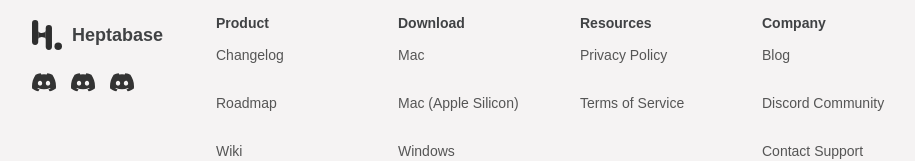
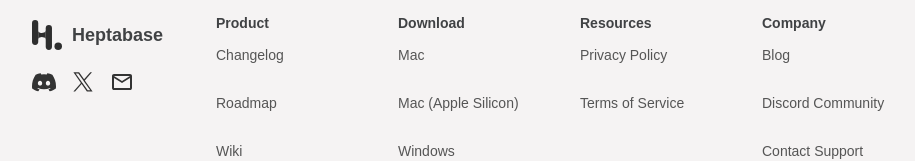
Before and after one commit to 9-Rahul/heptabse-ui, a React (Create React App) app: page / in a window 1280 px wide. Shown: the part 8465-8626 px from the top of the page, without its empty margins (128-1043 px from the left). Built offline with nearby package versions, Linux system fonts and the light colour scheme.

Commit message:
Final touches-2

```diff
--- a/src/MyComponents/Pages/Footer.jsx
+++ b/src/MyComponents/Pages/Footer.jsx
@@ -3,6 +3,7 @@
 import logo from '../Assets/Icons/logo.svg'
 import discord from '../Assets/Icons/discord-icon.svg'
 import xIcon from '../Assets/Icons/x-icon.svg'
+import mailSvg from '../Assets/Icons/mail.svg'
 const Footer = () => {
     return (
         <footer className="footer">
@@ -17,8 +18,8 @@
 
                     <div className="ftr-icns">
                         <img src={discord} alt="" />
-                        <img src={discord} alt="" />
-                        <img src={discord} alt="" />
+                        <img src={xIcon} alt="" />
+                        <img src={mailSvg} alt="" />
                     </div>
                 </div>
 
```
Also changed, not shown: src/MyComponents/Assets/Icons/mail.svg (added), src/MyComponents/Assets/Icons/x-icon.svg.
